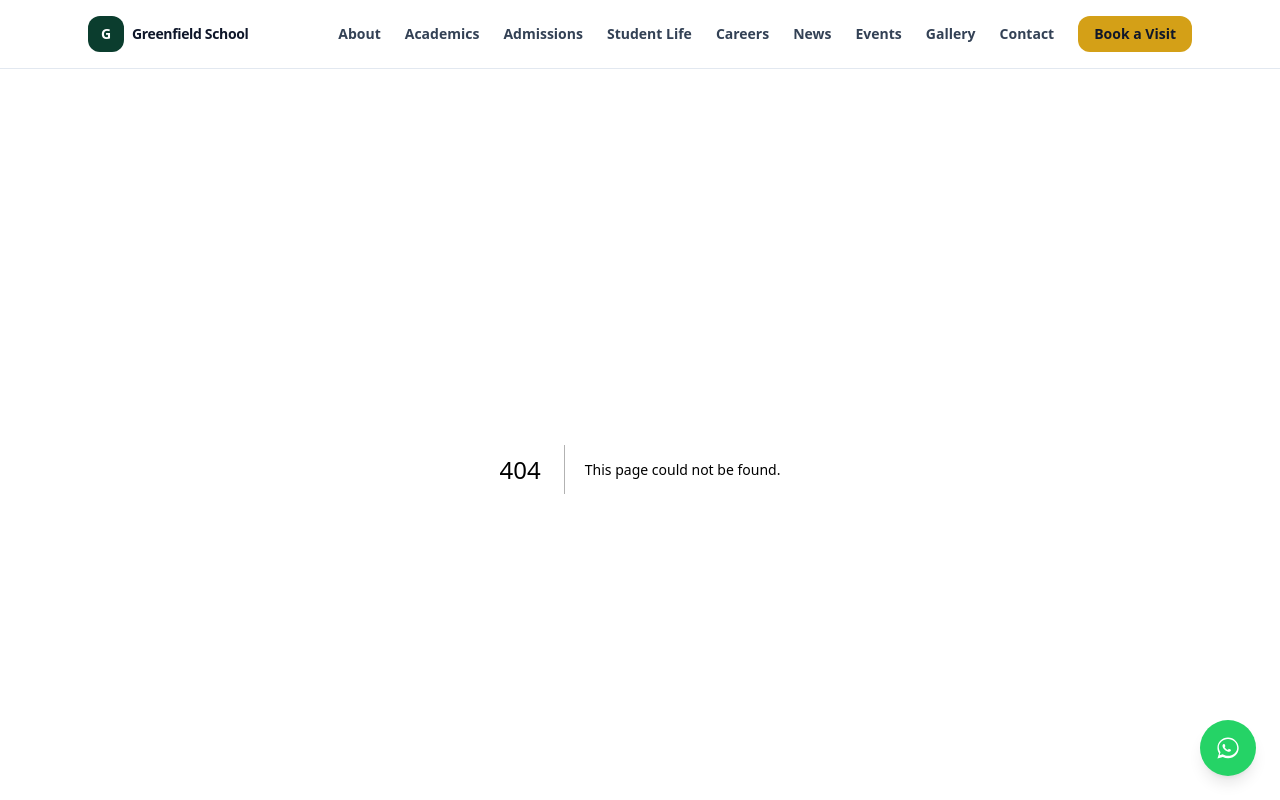
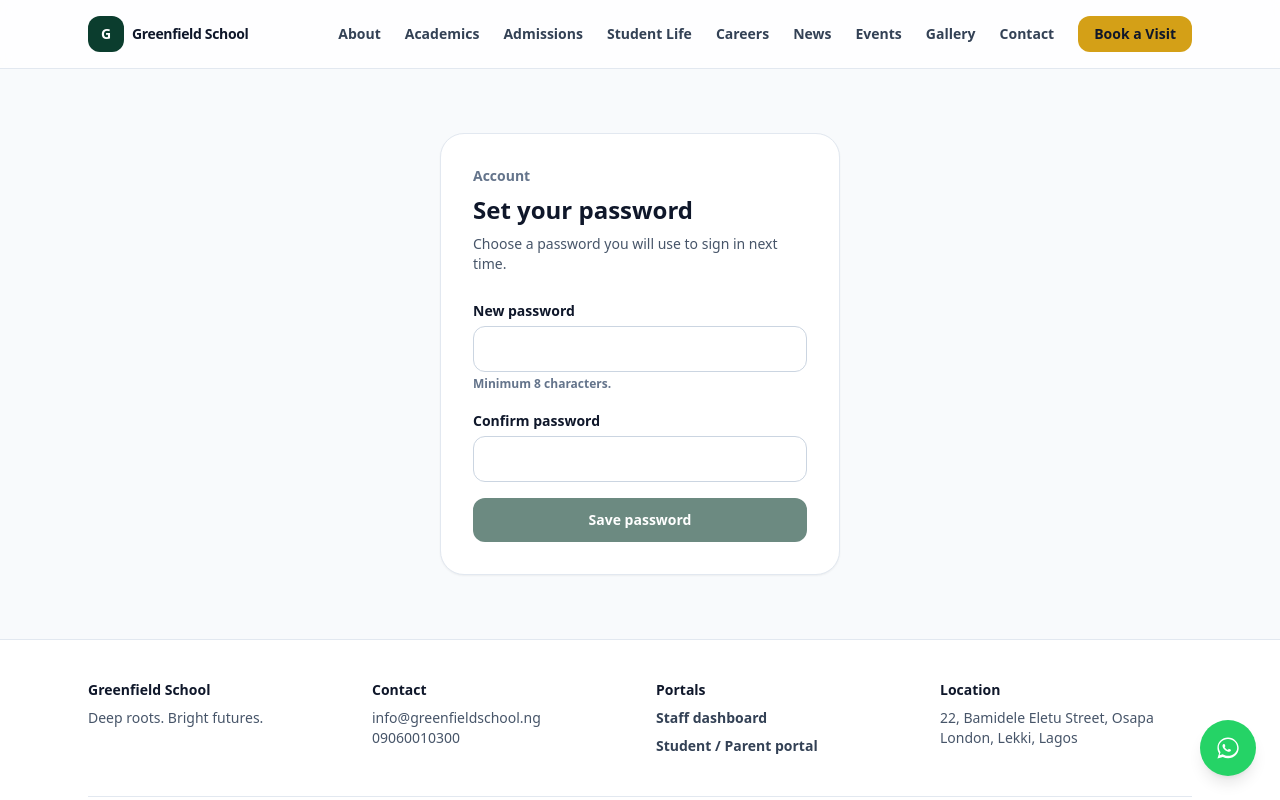
Before and after one commit to greenfieldschool/Greenfield, a Next.js app: page /auth/set-password in a window 1280 px wide. Before the commit this address had no page. Shown: the top 800 px of the page. Built offline with nearby package versions, Linux system fonts and the light colour scheme.

Commit message:
Fix staff invite acceptance flow

```diff
--- a/src/app/admin/users/page.tsx
+++ b/src/app/admin/users/page.tsx
@@ -1,5 +1,6 @@
 import { revalidatePath } from "next/cache";
 import { redirect } from "next/navigation";
+import { headers } from "next/headers";
 import { getSupabaseServerClient } from "@/lib/supabase/server";
 import { getSupabaseServiceClient } from "@/lib/supabase/service";
 
@@ -155,7 +156,17 @@ export default async function AdminUsersPage({
     const service = getSupabaseServiceClient();
     if (!service) return;
 
+    const h = headers();
+    const forwardedHost = h.get("x-forwarded-host");
+    const host = forwardedHost ?? h.get("host");
+    const forwardedProto = h.get("x-forwarded-proto");
+    const inferredProto = host?.includes("localhost") || host?.includes("127.0.0.1") ? "http" : "https";
+    const proto = forwardedProto ?? inferredProto;
+    const origin = host ? `${proto}://${host}` : "";
+    const redirectTo = origin ? `${origin}/auth/callback?next=${encodeURIComponent("/auth/set-password")}` : undefined;
+
     const { data: inviteResult, error: inviteError } = await service.auth.admin.inviteUserByEmail(email, {
+      redirectTo,
       data: fullName.length ? { full_name: fullName } : undefined
     });
 
--- /dev/null
+++ b/src/app/auth/callback/route.ts
@@ -0,0 +1,43 @@
+import { createServerClient } from "@supabase/ssr";
+import type { EmailOtpType } from "@supabase/supabase-js";
+import { NextResponse, type NextRequest } from "next/server";
+
+export async function GET(request: NextRequest) {
+  const url = process.env.NEXT_PUBLIC_SUPABASE_URL;
+  const anonKey = process.env.NEXT_PUBLIC_SUPABASE_ANON_KEY;
+
+  const requestUrl = new URL(request.url);
+
+  const next = requestUrl.searchParams.get("next") ?? "/admin";
+
+  if (!url || !anonKey) {
+    return NextResponse.redirect(new URL(next, request.url));
+  }
+
+  const response = NextResponse.redirect(new URL(next, request.url));
+
+  const supabase = createServerClient(url, anonKey, {
+    cookies: {
+      getAll() {
+        return request.cookies.getAll();
+      },
+      setAll(cookiesToSet) {
+        cookiesToSet.forEach(({ name, value, options }) => {
+          response.cookies.set(name, value, options);
+        });
+      }
+    }
+  });
+
+  const code = requestUrl.searchParams.get("code");
+  const tokenHash = requestUrl.searchParams.get("token_hash");
+  const type = requestUrl.searchParams.get("type");
+
+  if (code) {
+    await supabase.auth.exchangeCodeForSession(code);
+  } else if (tokenHash && type) {
+    await supabase.auth.verifyOtp({ type: type as EmailOtpType, token_hash: tokenHash });
+  }
+
+  return response;
+}
--- /dev/null
+++ b/src/app/auth/set-password/page.tsx
@@ -0,0 +1,101 @@
+"use client";
+
+import { useMemo, useState } from "react";
+import { useRouter } from "next/navigation";
+import { getSupabaseBrowserClient } from "@/lib/supabase/browser";
+
+type FormState =
+  | { status: "idle" }
+  | { status: "submitting" }
+  | { status: "error"; message: string }
+  | { status: "success" };
+
+export default function SetPasswordPage() {
+  const router = useRouter();
+
+  const [password, setPassword] = useState("");
+  const [confirmPassword, setConfirmPassword] = useState("");
+  const [state, setState] = useState<FormState>({ status: "idle" });
+
+  const canSubmit = useMemo(() => {
+    return password.length >= 8 && password === confirmPassword;
+  }, [password, confirmPassword]);
+
+  async function onSubmit(e: React.FormEvent<HTMLFormElement>) {
+    e.preventDefault();
+
+    if (!canSubmit || state.status === "submitting") return;
+
+    const supabase = getSupabaseBrowserClient();
+    if (!supabase) {
+      setState({ status: "error", message: "Supabase is not configured." });
+      return;
+    }
+
+    setState({ status: "submitting" });
+
+    const { error } = await supabase.auth.updateUser({ password });
+
+    if (error) {
+      setState({ status: "error", message: error.message });
+      return;
+    }
+
+    setState({ status: "success" });
+    router.push("/admin");
+    router.refresh();
+  }
+
+  return (
+    <div className="mx-auto max-w-md px-6 py-16">
+      <div className="rounded-3xl border border-slate-200 bg-white p-8 shadow-sm">
+        <div className="text-sm font-semibold text-slate-500">Account</div>
+        <h1 className="mt-2 text-2xl font-semibold text-slate-900">Set your password</h1>
+        <p className="mt-2 text-sm text-slate-600">Choose a password you will use to sign in next time.</p>
+
+        <form className="mt-6 space-y-4" onSubmit={onSubmit}>
+          <div>
+            <label className="text-sm font-semibold text-slate-900">New password</label>
+            <input
+              className="mt-1 w-full rounded-xl border border-slate-300 bg-white px-4 py-3 text-sm outline-none focus:ring-2 focus:ring-brand-green"
+              name="password"
+              type="password"
+              value={password}
+              onChange={(e) => setPassword(e.target.value)}
+              autoComplete="new-password"
+              required
+            />
+            <div className="mt-1 text-xs font-semibold text-slate-500">Minimum 8 characters.</div>
+          </div>
+
+          <div>
+            <label className="text-sm font-semibold text-slate-900">Confirm password</label>
+            <input
+              className="mt-1 w-full rounded-xl border border-slate-300 bg-white px-4 py-3 text-sm outline-none focus:ring-2 focus:ring-brand-green"
+              name="confirm_password"
+              type="password"
+              value={confirmPassword}
+              onChange={(e) => setConfirmPassword(e.target.value)}
+              autoComplete="new-password"
+              required
+            />
+          </div>
+
+          {state.status === "error" ? (
+            <div className="rounded-xl border border-red-200 bg-red-50 px-4 py-3 text-sm text-red-800">
+              {state.message}
+            </div>
+          ) : null}
+
+          <button
+            type="submit"
+            disabled={!canSubmit || state.status === "submitting"}
+            className="inline-flex w-full items-center justify-center rounded-xl bg-brand-green px-5 py-3 text-sm font-semibold text-white hover:brightness-95 focus:outline-none focus:ring-2 focus:ring-brand-green focus:ring-offset-2 disabled:cursor-not-allowed disabled:opacity-60"
+          >
+            {state.status === "submitting" ? "Saving…" : state.status === "success" ? "Saved" : "Save password"}
+          </button>
+        </form>
+      </div>
+    </div>
+  );
+}
```
